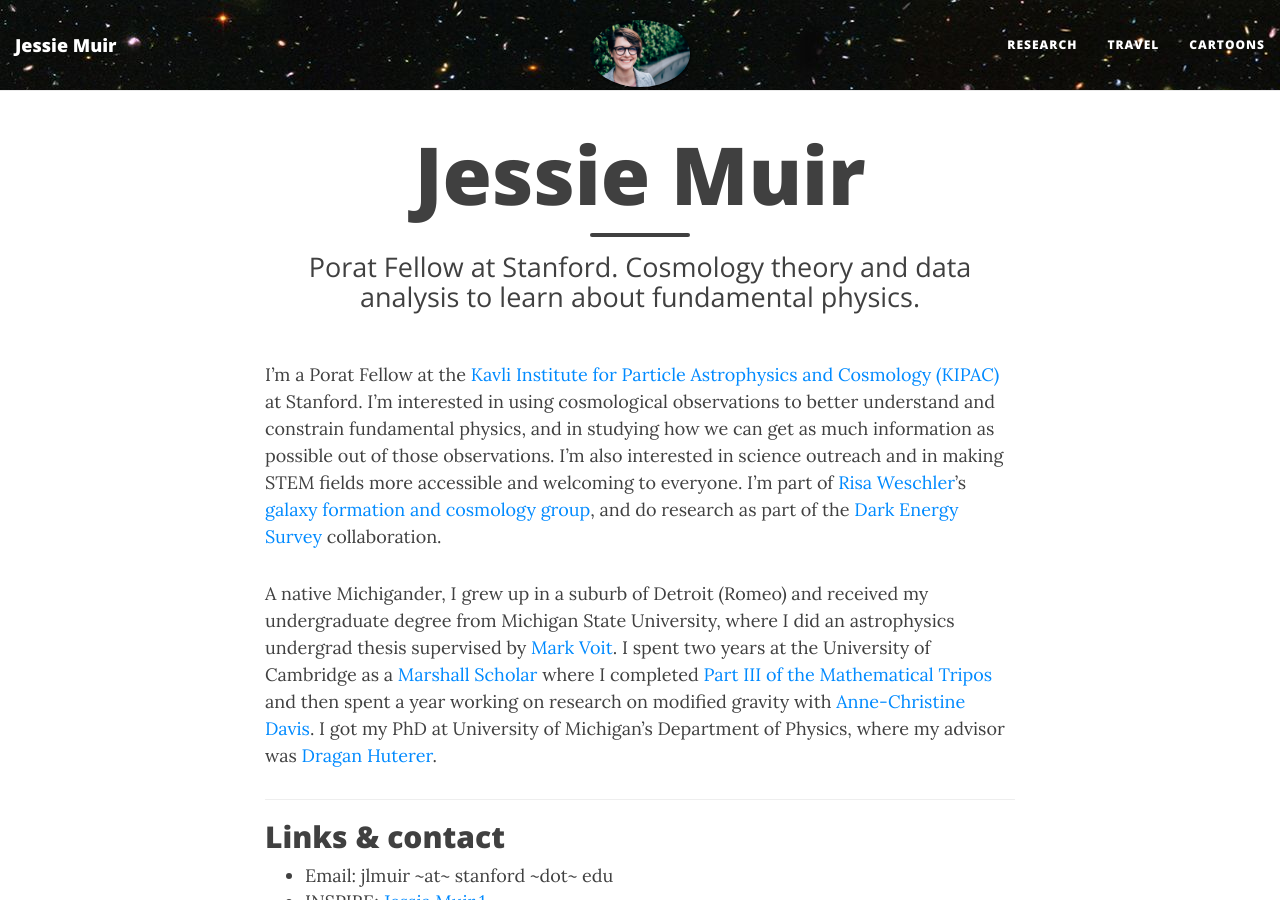
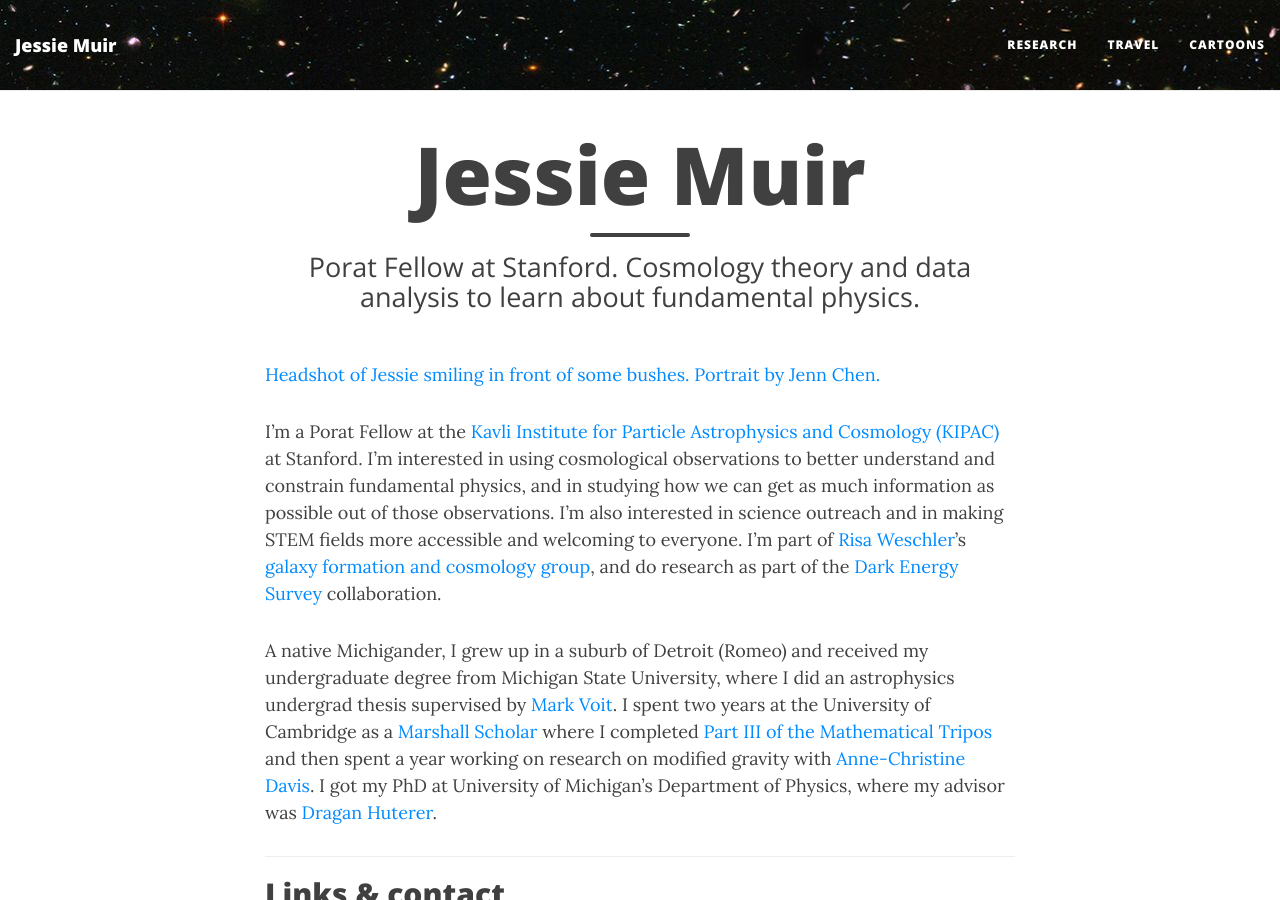
Before and after one commit to jessmuir/jessmuir.github.io, a Jekyll site: the page built from index.md, in a window 1280 px wide and 900 px high. Built offline with Jekyll 4.4.1, drawn with Linux system fonts in a browser that asks for light colours; nearby versions of some CDN libraries.

Commit message:
added headshot to homepage

```diff
--- a/index.md
+++ b/index.md
@@ -3,9 +3,10 @@
 title: Jessie Muir
 subtitle: Porat Fellow at Stanford. Cosmology theory and data analysis to learn about fundamental physics.
 use-site-title: true
-image: /img/jessie-headshot-15.jpg
-#share-img: /img/jessie-headshot-15.jpg
+#image: /img/jessie-headshot-15.jpg
+share-img: http://www.jessiemuir.com/img/jessie-headshot-15.jpg
 ---
+[Headshot of Jessie smiling in front of some bushes. Portrait by Jenn Chen.](/img/jessie-headshot-15.jpg "Jessie Muir portrait taken by Jenn Chen")
 
 I'm a Porat Fellow at the [Kavli Institute for Particle Astrophysics and Cosmology (KIPAC)](https://kipac.stanford.edu/) at Stanford. I'm interested in using cosmological observations to better understand and constrain fundamental physics, and in studying how we can get as much information as possible out of those observations. I'm also interested in science outreach and in making STEM fields more accessible and welcoming to everyone.  I'm part of [Risa Weschler](https://www.risawechsler.com/)'s [galaxy formation and cosmology group](https://www.risawechsler.com/gfc-group.html), and do research as part of the [Dark Energy Survey](https://www.darkenergysurvey.org/) collaboration.
 
```
